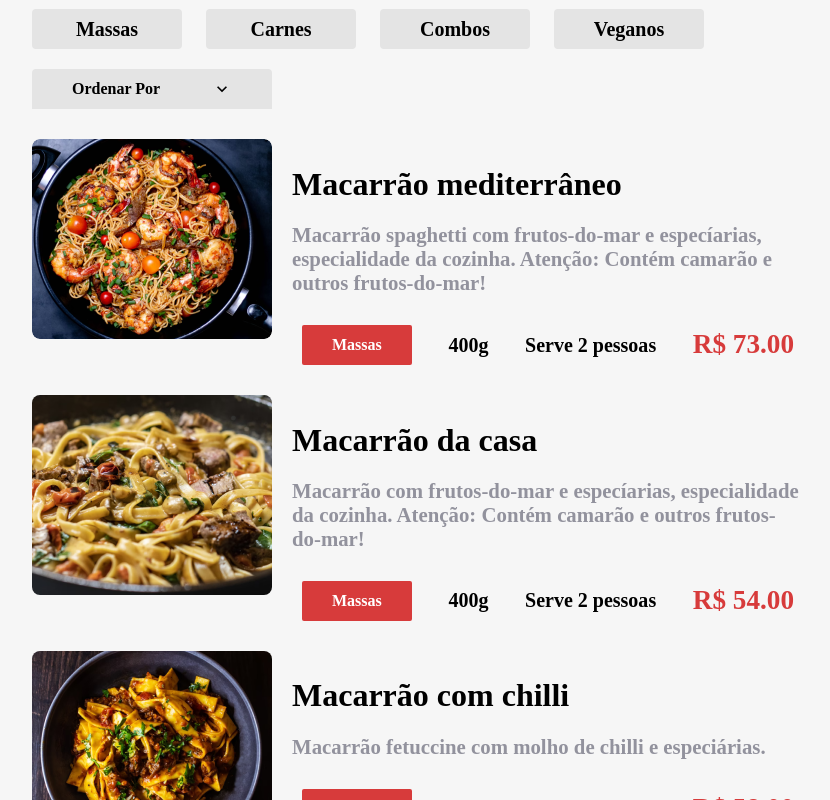
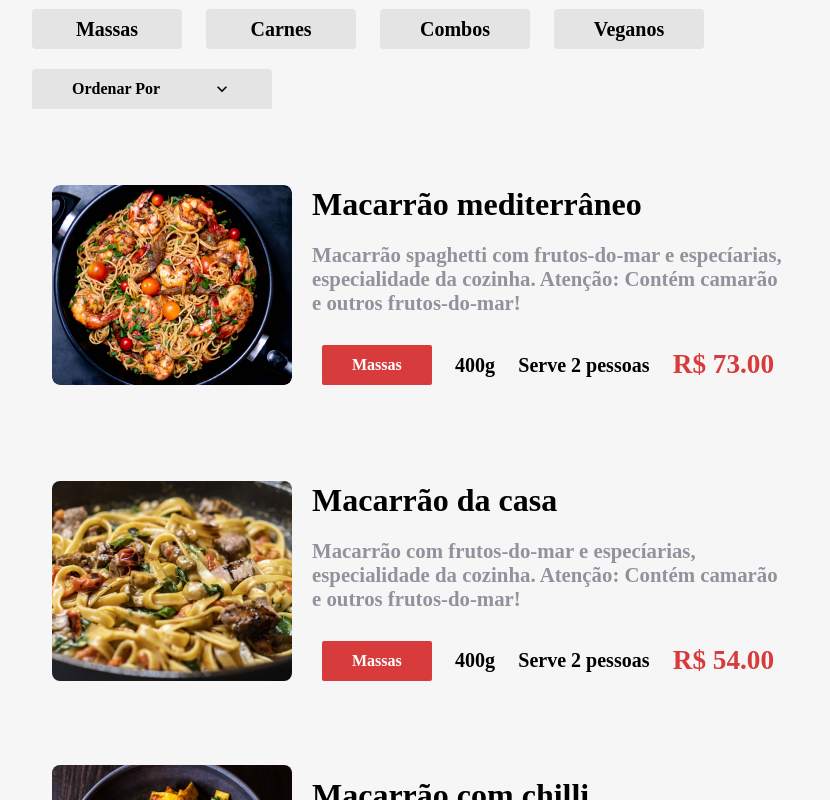
Before and after one commit to carolinelins/aluroni, a React (Create React App) app: page /cardapio in a window 1280 px wide. Shown: the part 640-1440 px from the top of the page, without its empty margins (168-998 px from the left). Built offline with nearby package versions, Linux system fonts and the light colour scheme; a web font is replaced by a local one.

Commit message:
NotFound na tela de detalhes

```diff
--- a/src/pages/Cardapio/Itens/Item/Item.module.scss
+++ b/src/pages/Cardapio/Itens/Item/Item.module.scss
@@ -2,9 +2,17 @@
 @import "styles/breakpoints";
 
 .item {
+  align-items: center;
+  border-radius: 10px;
+  cursor: pointer;
   display: flex;
   flex-wrap: wrap;
+  padding: 20px;
+  transition: .2s ease-in;
   width: 90%;
+  &:hover {
+    background-color: $grey;
+  }
   &__imagem {
     min-width: 240px;
     @media (max-width: $desktop_xsm) {
@@ -21,7 +29,7 @@
     flex-direction: column;
     flex-wrap: wrap;
     justify-content: space-around;
-    padding: 0 20px;
+    margin: 0 20px;
     @media (max-width: $desktop_xsm) {
       flex-direction: row;
       margin-top: 20px;
--- a/src/pages/Cardapio/Itens/Item/index.tsx
+++ b/src/pages/Cardapio/Itens/Item/index.tsx
@@ -1,11 +1,13 @@
 import styles from './Item.module.scss'
 import { Prato } from 'types/Prato'
 import TagsPrato from 'components/TagsPrato'
+import { useNavigate } from 'react-router-dom'
 
 export default function Item(props: Prato) {
-  const { title, description, photo } = props
+  const { id, title, description, photo } = props
+  const navigate = useNavigate()
   return (
-    <div className={styles.item}>
+    <div className={styles.item} onClick={() => navigate(`/prato/${id}`)}>
       <div className={styles.item__imagem}>
         <img src={photo} alt={title} />
       </div>
--- a/src/pages/Prato/index.tsx
+++ b/src/pages/Prato/index.tsx
@@ -2,12 +2,13 @@
 import { useParams, useNavigate } from 'react-router-dom'
 import cardapio from 'data/cardapio.json'
 import TagsPrato from 'components/TagsPrato'
+import NotFound from 'pages/NotFound'
 
 export default function Prato() {
   const { id } = useParams()
   const navigate = useNavigate()
   const prato = cardapio.find(item => item.id === Number(id))
-  if (!prato) return ''
+  if (!prato) return <NotFound />
   return (
     <>
       <button className={styles.voltar} onClick={() => navigate(-1)}>
```
